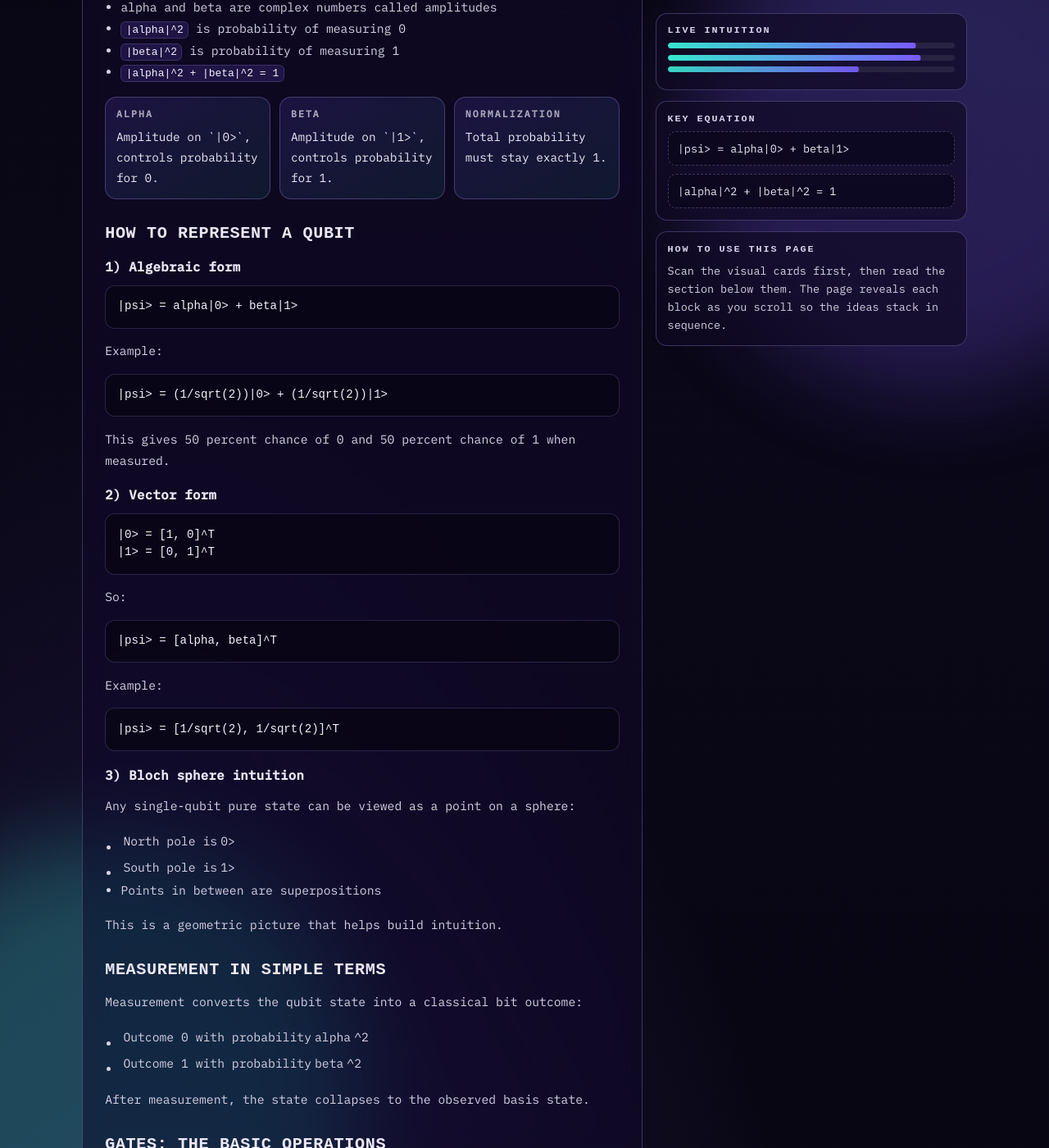
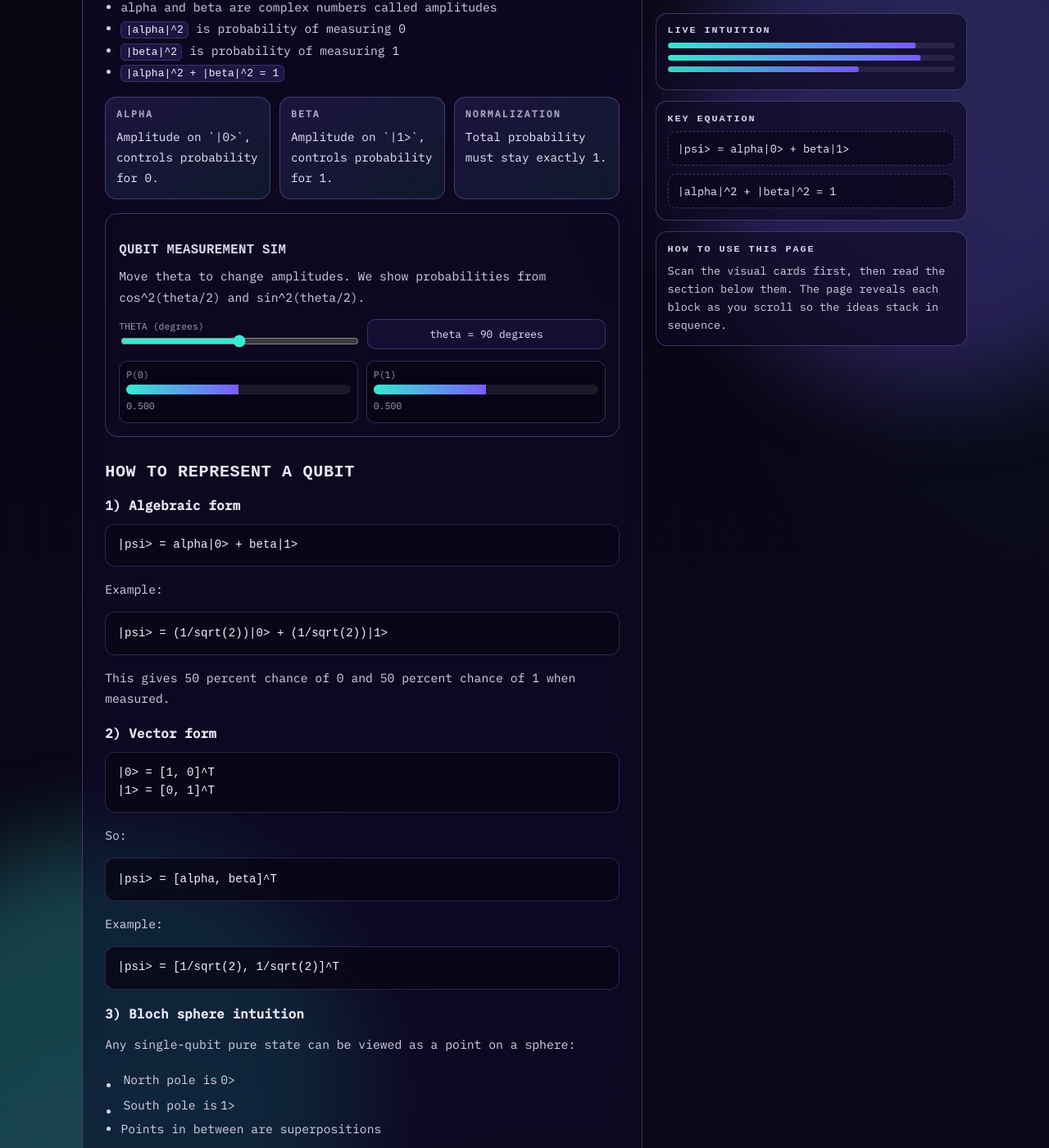
Before and after one commit to techyvenki/quantum-venqi-io, a Jekyll site: the page built from pages/quantum-computing-basics.md, in a window 1280 px wide and 1400 px high, scrolled down 1397 px. Shown: the whole window at 82% size. Built offline with Jekyll 4.4.1, drawn with Linux system fonts in a browser that asks for light colours; some web fonts are replaced; some of the changed text lies outside the part shown.

Commit message:
Add reusable interactive sims and animated SVG learning components

```diff
--- /dev/null
+++ b/_includes/learning-components/bloch-sphere.html
@@ -0,0 +1,22 @@
+<section class="interactive-box reveal" data-component="bloch-sphere">
+  <h3 class="interactive-title">ANIMATED BLOCH SPHERE MAP</h3>
+  <p class="interactive-note">The cyan vector rotates to show state movement on the sphere surface.</p>
+
+  <div class="sim-canvas">
+    <svg viewBox="0 0 420 270" role="img" aria-label="Animated Bloch sphere diagram">
+      <defs>
+        <radialGradient id="sphereGlow" cx="35%" cy="30%" r="70%">
+          <stop offset="0%" stop-color="rgba(123,92,255,0.55)"/>
+          <stop offset="100%" stop-color="rgba(13,8,28,0.2)"/>
+        </radialGradient>
+      </defs>
+      <ellipse cx="210" cy="135" rx="95" ry="95" fill="url(#sphereGlow)" stroke="rgba(180,165,255,0.45)" stroke-width="1.8"/>
+      <ellipse cx="210" cy="135" rx="95" ry="36" fill="none" stroke="rgba(180,165,255,0.28)" stroke-width="1.2"/>
+      <line x1="210" y1="36" x2="210" y2="234" stroke="rgba(180,165,255,0.24)" stroke-width="1"/>
+      <text x="221" y="52" fill="#ded8ef" font-size="11">|0></text>
+      <text x="221" y="228" fill="#ded8ef" font-size="11">|1></text>
+      <line data-role="bloch-vector" x1="210" y1="135" x2="278" y2="92" stroke="#38e8d0" stroke-width="3" stroke-linecap="round"/>
+      <circle data-role="bloch-tip" cx="278" cy="92" r="5" fill="#38e8d0"/>
+    </svg>
+  </div>
+</section>
--- /dev/null
+++ b/_includes/learning-components/qubit-measurement.html
@@ -0,0 +1,25 @@
+<section class="interactive-box reveal" data-component="qubit-measurement">
+  <h3 class="interactive-title">QUBIT MEASUREMENT SIM</h3>
+  <p class="interactive-note">Move theta to change amplitudes. We show probabilities from cos^2(theta/2) and sin^2(theta/2).</p>
+
+  <div class="sim-row">
+    <div>
+      <label class="bar-label">THETA (degrees)</label>
+      <input class="sim-slider" data-role="theta-slider" type="range" min="0" max="180" value="90" step="1">
+    </div>
+    <div class="sim-value" data-role="theta-value">theta = 90 degrees</div>
+  </div>
+
+  <div class="sim-bars" style="margin-top:0.7rem">
+    <div class="bar-wrap">
+      <div class="bar-label">P(0)</div>
+      <div class="bar"><span data-role="p0-bar" style="width:50%"></span></div>
+      <div class="bar-label" data-role="p0-text" style="margin-top:0.35rem">0.500</div>
+    </div>
+    <div class="bar-wrap">
+      <div class="bar-label">P(1)</div>
+      <div class="bar"><span data-role="p1-bar" style="width:50%"></span></div>
+      <div class="bar-label" data-role="p1-text" style="margin-top:0.35rem">0.500</div>
+    </div>
+  </div>
+</section>
--- /dev/null
+++ b/_includes/learning-components/styles.html
@@ -0,0 +1,119 @@
+<style>
+  .interactive-box {
+    border: 1px solid var(--edge);
+    border-radius: 16px;
+    background: rgba(14, 8, 32, 0.76);
+    padding: 1rem;
+    margin: 0.9rem 0 1.2rem;
+  }
+
+  .interactive-title {
+    margin: 0 0 0.3rem;
+    font-family: "Martian Mono", monospace;
+    font-size: 0.76rem;
+    letter-spacing: 0.16em;
+    color: #dcd6ee;
+  }
+
+  .interactive-note {
+    margin: 0 0 0.7rem;
+    color: var(--dim);
+    font-size: 0.8rem;
+    line-height: 1.55;
+  }
+
+  .sim-row {
+    display: grid;
+    grid-template-columns: repeat(auto-fit, minmax(160px, 1fr));
+    gap: 0.8rem;
+    align-items: center;
+  }
+
+  .sim-value {
+    border: 1px solid rgba(180,165,255,0.24);
+    border-radius: 10px;
+    padding: 0.55rem;
+    background: rgba(123,92,255,0.09);
+    text-align: center;
+    font-size: 0.8rem;
+    color: #ece7fb;
+  }
+
+  .sim-slider {
+    width: 100%;
+    accent-color: var(--spin);
+  }
+
+  .sim-bars {
+    display: grid;
+    grid-template-columns: 1fr 1fr;
+    gap: 0.6rem;
+  }
+
+  .bar-wrap {
+    border: 1px solid rgba(180,165,255,0.24);
+    border-radius: 10px;
+    background: rgba(8,4,22,0.8);
+    padding: 0.5rem;
+  }
+
+  .bar-label {
+    font-size: 0.72rem;
+    color: var(--dim);
+    margin-bottom: 0.35rem;
+  }
+
+  .bar {
+    height: 12px;
+    border-radius: 999px;
+    background: rgba(255,255,255,0.08);
+    overflow: hidden;
+  }
+
+  .bar > span {
+    display: block;
+    height: 100%;
+    width: 50%;
+    background: linear-gradient(90deg, var(--spin), var(--phase));
+    transition: width 220ms ease;
+  }
+
+  .sim-canvas {
+    width: 100%;
+    border: 1px solid rgba(180,165,255,0.26);
+    border-radius: 12px;
+    background: radial-gradient(circle at 30% 20%, rgba(123,92,255,0.12), rgba(0,0,0,0));
+    padding: 0.5rem;
+  }
+
+  .sim-canvas svg {
+    width: 100%;
+    height: auto;
+    display: block;
+  }
+
+  .sim-controls {
+    display: flex;
+    gap: 0.45rem;
+    flex-wrap: wrap;
+    margin-top: 0.65rem;
+  }
+
+  .sim-controls button {
+    border: 1px solid var(--edge);
+    border-radius: 999px;
+    background: rgba(24,13,52,0.56);
+    color: var(--ink);
+    font-family: inherit;
+    font-size: 0.66rem;
+    letter-spacing: 0.12em;
+    padding: 0.4rem 0.7rem;
+    cursor: pointer;
+  }
+
+  .sim-controls button:hover,
+  .sim-controls button:focus-visible {
+    border-color: rgba(56,232,208,0.6);
+    box-shadow: 0 0 14px rgba(56,232,208,0.2);
+  }
+</style>
--- /dev/null
+++ b/_includes/learning-components/tensor-map.html
@@ -0,0 +1,42 @@
+<section class="interactive-box reveal" data-component="tensor-map">
+  <h3 class="interactive-title">TENSOR PRODUCT MAPPING</h3>
+  <p class="interactive-note">Select each qubit basis state and watch the output basis index pulse.</p>
+
+  <div class="sim-row">
+    <div>
+      <label class="bar-label">FIRST QUBIT</label>
+      <select data-role="tensor-q1" class="sim-slider" style="accent-color:unset;height:34px">
+        <option value="0" selected>|0></option>
+        <option value="1">|1></option>
+      </select>
+    </div>
+    <div>
+      <label class="bar-label">SECOND QUBIT</label>
+      <select data-role="tensor-q2" class="sim-slider" style="accent-color:unset;height:34px">
+        <option value="0" selected>|0></option>
+        <option value="1">|1></option>
+      </select>
+    </div>
+    <div class="sim-value" data-role="tensor-output">|0> (x) |0> = |00></div>
+  </div>
+
+  <div class="sim-canvas" style="margin-top:0.7rem">
+    <svg viewBox="0 0 420 170" role="img" aria-label="Tensor basis mapping diagram">
+      <rect x="16" y="56" width="88" height="58" rx="12" fill="rgba(123,92,255,0.18)" stroke="rgba(180,165,255,0.45)"/>
+      <rect x="118" y="56" width="88" height="58" rx="12" fill="rgba(123,92,255,0.18)" stroke="rgba(180,165,255,0.45)"/>
+      <rect x="316" y="18" width="88" height="130" rx="12" fill="rgba(56,232,208,0.08)" stroke="rgba(56,232,208,0.48)"/>
+
+      <text x="46" y="88" fill="#ece8f7" font-size="13">q1</text>
+      <text x="148" y="88" fill="#ece8f7" font-size="13">q2</text>
+      <text x="334" y="40" fill="#ece8f7" font-size="12">|00></text>
+      <text x="334" y="69" fill="#ece8f7" font-size="12">|01></text>
+      <text x="334" y="98" fill="#ece8f7" font-size="12">|10></text>
+      <text x="334" y="127" fill="#ece8f7" font-size="12">|11></text>
+
+      <line x1="104" y1="84" x2="316" y2="40" stroke="rgba(180,165,255,0.28)"/>
+      <line x1="206" y1="84" x2="316" y2="40" stroke="rgba(180,165,255,0.28)"/>
+
+      <circle data-role="tensor-pulse" cx="328" cy="40" r="6" fill="#38e8d0"/>
+    </svg>
+  </div>
+</section>
--- a/_layouts/learning.html
+++ b/_layouts/learning.html
@@ -7,6 +7,7 @@
   <link rel="preconnect" href="https://fonts.googleapis.com">
   <link rel="preconnect" href="https://fonts.gstatic.com" crossorigin>
   <link href="https://fonts.googleapis.com/css2?family=Martian+Mono:wght@500;700;800&family=IBM+Plex+Mono:wght@400;500&display=swap" rel="stylesheet">
+  <link rel="stylesheet" href="/assets/css/learning-components.css">
   <style>
     :root {
       --void: #05040a;
@@ -385,6 +386,7 @@
       .reveal { opacity: 1; transform: none; transition: none; }
     }
   </style>
+  {% include learning-components/styles.html %}
 </head>
 <body>
   <div class="noise" aria-hidden="true"></div>
@@ -449,36 +451,6 @@
 
     <footer>venqi.io · VISUAL LEARNING NOTES</footer>
   </div>
-
-  <script>
-    (function(){
-      var blocks = document.querySelectorAll('.hero, .content h2, .content h3, .content p, .content ul, .content ol, .content pre, .content .viz-grid, .panel');
-      for (var i = 0; i < blocks.length; i++) {
-        if (!blocks[i].classList.contains('reveal')) {
-          blocks[i].classList.add('reveal');
-        }
-      }
-
-      if (window.matchMedia && window.matchMedia('(prefers-reduced-motion: reduce)').matches) {
-        for (var j = 0; j < blocks.length; j++) {
-          blocks[j].classList.add('show');
-        }
-        return;
-      }
-
-      var io = new IntersectionObserver(function(entries){
-        entries.forEach(function(entry){
-          if (entry.isIntersecting) {
-            entry.target.classList.add('show');
-            io.unobserve(entry.target);
-          }
-        });
-      }, { threshold: 0.1, rootMargin: '0px 0px -8% 0px' });
-
-      for (var k = 0; k < blocks.length; k++) {
-        io.observe(blocks[k]);
-      }
-    })();
-  </script>
+  <script src="/assets/js/learning-components.js" defer></script>
 </body>
 </html>
--- /dev/null
+++ b/assets/css/learning-components.css
@@ -0,0 +1,37 @@
+/* Shared component system for learning pages.
+   Future pages can reuse interactive blocks with one include line. */
+.learning-stack {
+  display: grid;
+  gap: 0.9rem;
+}
+
+.learning-callout {
+  border: 1px dashed rgba(180,165,255,0.36);
+  border-radius: 14px;
+  background: rgba(123,92,255,0.08);
+  padding: 0.8rem;
+  color: #ece8f7;
+}
+
+.learning-callout strong {
+  color: #38e8d0;
+  letter-spacing: 0.06em;
+  font-size: 0.82rem;
+}
+
+.interactive-box select {
+  width: 100%;
+  border-radius: 9px;
+  border: 1px solid rgba(180,165,255,0.36);
+  background: rgba(10,6,24,0.9);
+  color: #ece8f7;
+  padding: 0.38rem 0.45rem;
+  font-family: inherit;
+}
+
+.interactive-box select:focus-visible,
+.interactive-box input:focus-visible,
+.interactive-box button:focus-visible {
+  outline: 2px solid rgba(56,232,208,0.8);
+  outline-offset: 2px;
+}
--- /dev/null
+++ b/assets/js/learning-components.js
@@ -0,0 +1,179 @@
+(function () {
+  function initReveal() {
+    var blocks = document.querySelectorAll('.hero, .content h2, .content h3, .content p, .content ul, .content ol, .content pre, .content .viz-grid, .panel, .interactive-box');
+    for (var i = 0; i < blocks.length; i++) {
+      if (!blocks[i].classList.contains('reveal')) {
+        blocks[i].classList.add('reveal');
+      }
+    }
+
+    if (window.matchMedia && window.matchMedia('(prefers-reduced-motion: reduce)').matches) {
+      for (var j = 0; j < blocks.length; j++) {
+        blocks[j].classList.add('show');
+      }
+      return;
+    }
+
+    var io = new IntersectionObserver(function (entries) {
+      entries.forEach(function (entry) {
+        if (entry.isIntersecting) {
+          entry.target.classList.add('show');
+          io.unobserve(entry.target);
+        }
+      });
+    }, { threshold: 0.1, rootMargin: '0px 0px -8% 0px' });
+
+    for (var k = 0; k < blocks.length; k++) {
+      io.observe(blocks[k]);
+    }
+  }
+
+  function initQubitMeasurement() {
+    var cards = document.querySelectorAll('[data-component="qubit-measurement"]');
+    cards.forEach(function (card) {
+      var slider = card.querySelector('[data-role="theta-slider"]');
+      var thetaValue = card.querySelector('[data-role="theta-value"]');
+      var p0Bar = card.querySelector('[data-role="p0-bar"]');
+      var p1Bar = card.querySelector('[data-role="p1-bar"]');
+      var p0Text = card.querySelector('[data-role="p0-text"]');
+      var p1Text = card.querySelector('[data-role="p1-text"]');
+
+      function update() {
+        var theta = Number(slider.value);
+        var rad = (theta * Math.PI) / 180;
+        var p0 = Math.pow(Math.cos(rad / 2), 2);
+        var p1 = Math.pow(Math.sin(rad / 2), 2);
+
+        thetaValue.textContent = 'theta = ' + theta + ' degrees';
+        p0Bar.style.width = (p0 * 100).toFixed(1) + '%';
+        p1Bar.style.width = (p1 * 100).toFixed(1) + '%';
+        p0Text.textContent = p0.toFixed(3);
+        p1Text.textContent = p1.toFixed(3);
+      }
+
+      slider.addEventListener('input', update);
+      update();
+    });
+  }
+
+  function initBlochSphere() {
+    var cards = document.querySelectorAll('[data-component="bloch-sphere"]');
+    cards.forEach(function (card) {
+      var line = card.querySelector('[data-role="bloch-vector"]');
+      var tip = card.querySelector('[data-role="bloch-tip"]');
+      var cx = 210;
+      var cy = 135;
+      var r = 95;
+      var t = 0;
+
+      function frame() {
+        t += 0.015;
+        var theta = Math.PI / 2 + Math.sin(t) * 0.65;
+        var phi = t * 1.6;
+        var x = cx + Math.cos(phi) * Math.sin(theta) * r;
+        var y = cy - Math.cos(theta) * r;
+        line.setAttribute('x2', x.toFixed(2));
+        line.setAttribute('y2', y.toFixed(2));
+        tip.setAttribute('cx', x.toFixed(2));
+        tip.setAttribute('cy', y.toFixed(2));
+        requestAnimationFrame(frame);
+      }
+
+      if (!(window.matchMedia && window.matchMedia('(prefers-reduced-motion: reduce)').matches)) {
+        requestAnimationFrame(frame);
+      }
+    });
+  }
+
+  function initVectorTransform() {
+    var cards = document.querySelectorAll('[data-component="vector-transform"]');
+    cards.forEach(function (card) {
+      var line = card.querySelector('[data-role="vec-transformed"]');
+      var tip = card.querySelector('[data-role="vec-tip"]');
+      var readout = card.querySelector('[data-role="matrix-readout"]');
+      var buttons = card.querySelectorAll('[data-matrix]');
+
+      var ox = 180;
+      var oy = 130;
+      var scale = 80;
+      var v = { x: 0.9, y: 0.7 };
+      var current = { x: v.x, y: v.y };
+
+      function draw() {
+        var x = ox + current.x * scale;
+        var y = oy - current.y * scale;
+        line.setAttribute('x2', x.toFixed(2));
+        line.setAttribute('y2', y.toFixed(2));
+        tip.setAttribute('cx', x.toFixed(2));
+        tip.setAttribute('cy', y.toFixed(2));
+      }
+
+      function animateTo(tx, ty) {
+        var steps = 18;
+        var sx = current.x;
+        var sy = current.y;
+        var n = 0;
+        function tick() {
+          n += 1;
+          var p = n / steps;
+          current.x = sx + (tx - sx) * p;
+          current.y = sy + (ty - sy) * p;
+          draw();
+          if (n < steps) {
+            requestAnimationFrame(tick);
+          }
+        }
+        requestAnimationFrame(tick);
+      }
+
+      buttons.forEach(function (btn) {
+        btn.addEventListener('click', function () {
+          var parts = btn.getAttribute('data-matrix').split(',').map(Number);
+          var a = parts[0], b = parts[1], c = parts[2], d = parts[3];
+          var tx = a * v.x + b * v.y;
+          var ty = c * v.x + d * v.y;
+          readout.textContent = 'A = [[' + a + ', ' + b + '], [' + c + ', ' + d + ']]';
+          animateTo(tx, ty);
+        });
+      });
+
+      draw();
+    });
+  }
+
+  function initTensorMap() {
+    var cards = document.querySelectorAll('[data-component="tensor-map"]');
+    cards.forEach(function (card) {
+      var q1 = card.querySelector('[data-role="tensor-q1"]');
+      var q2 = card.querySelector('[data-role="tensor-q2"]');
+      var output = card.querySelector('[data-role="tensor-output"]');
+      var pulse = card.querySelector('[data-role="tensor-pulse"]');
+
+      var yByState = {
+        '00': 40,
+        '01': 69,
+        '10': 98,
+        '11': 127
+      };
+
+      function update() {
+        var s = q1.value + q2.value;
+        output.textContent = '|'+ q1.value + '> (x) |' + q2.value + '> = |' + s + '>';
+        var y = yByState[s];
+        pulse.setAttribute('cy', String(y));
+      }
+
+      q1.addEventListener('change', update);
+      q2.addEventListener('change', update);
+      update();
+    });
+  }
+
+  document.addEventListener('DOMContentLoaded', function () {
+    initReveal();
+    initQubitMeasurement();
+    initBlochSphere();
+    initVectorTransform();
+    initTensorMap();
+  });
+})();
--- a/pages/quantum-computing-basics.md
+++ b/pages/quantum-computing-basics.md
@@ -83,6 +83,8 @@
 	</div>
 </div>
 
+{% include learning-components/qubit-measurement.html %}
+
 ## How to represent a qubit
 
 ### 1) Algebraic form
@@ -127,6 +129,8 @@
 - Points in between are superpositions
 
 This is a geometric picture that helps build intuition.
+
+{% include learning-components/bloch-sphere.html %}
 
 ## Measurement in simple terms
 
@@ -181,6 +185,8 @@
 If you measure one qubit and get 0, the other will be 0.
 If you measure one and get 1, the other will be 1.
 
+{% include learning-components/tensor-map.html %}
+
 ## Common beginner mistakes
 
 - Thinking superposition means both results are observed at once in a measurement
```
Also changed, not shown: _includes/learning-components/vector-transform.html (added, +24 -0 lines), pages/linear-algebra-basics.md (+4 -0 lines).
